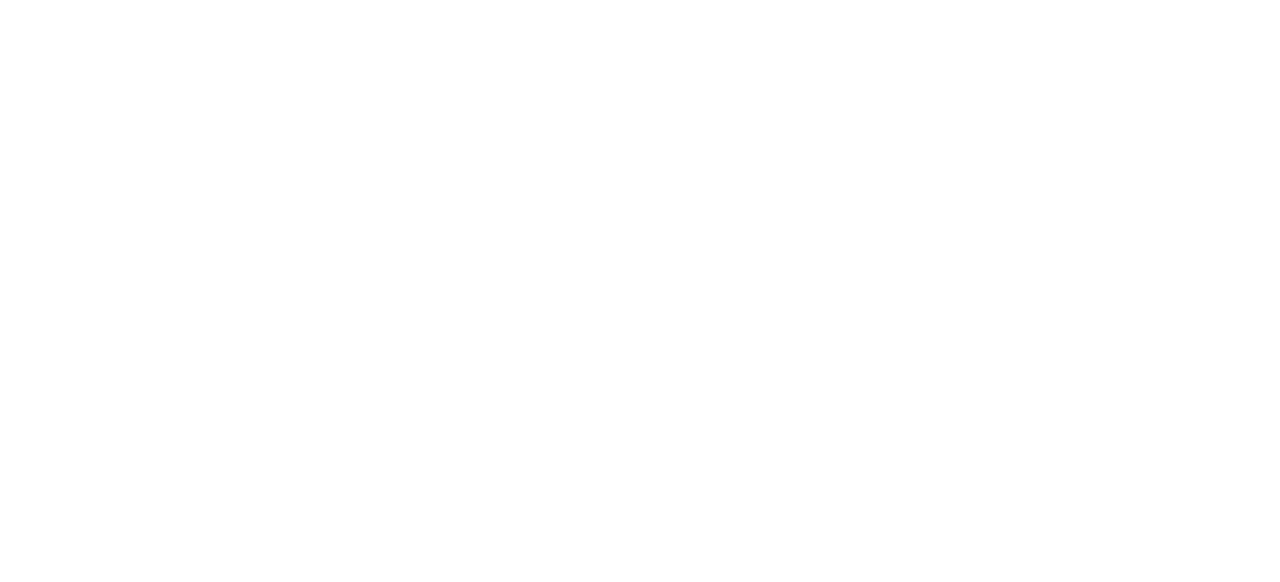
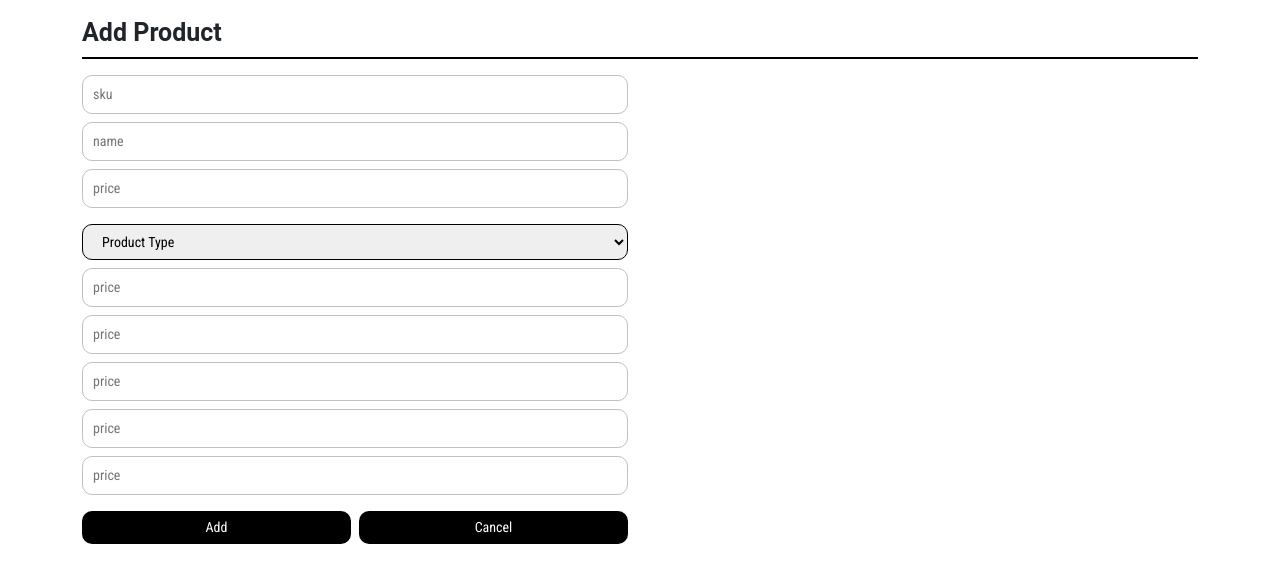
Before and after one commit to TarekMahmoud175/e-commerce-task-front, a React (Create React App) app: page /add-product in a window 1280 px wide. Before the commit this address had no page. Shown: the top 582 px of the page. Built offline with nearby package versions, Linux system fonts and the light colour scheme.

Commit message:
created add product form

```diff
--- a/package.json
+++ b/package.json
@@ -15,6 +15,7 @@
     "react": "^18.2.0",
     "react-bootstrap": "^2.5.0",
     "react-dom": "^18.2.0",
+    "react-hook-form": "^7.34.2",
     "react-router-dom": "^6.3.0",
     "react-scripts": "5.0.1",
     "styled-components": "^5.3.5",
--- a/src/components/input-component/index.js
+++ b/src/components/input-component/index.js
@@ -12,6 +12,7 @@
   errors = "",
   // touched,
   textarea = false,
+  id = "",
   ...prop
 }) => {
   return (
@@ -23,6 +24,7 @@
         onBlur={() => {
           handleBlur();
         }}
+        id={id}
         placeholder={placeholder}
         type={type}
         value={value}
--- a/src/pages/product-add/addProduct.module.css
+++ b/src/pages/product-add/addProduct.module.css
@@ -0,0 +1,4 @@
+.pageTitle {
+    font-size: var(--fs-30) !important;
+    font-weight: 600 !important;
+  }
--- a/src/pages/product-add/index.js
+++ b/src/pages/product-add/index.js
@@ -1,11 +1,190 @@
-import React from 'react';
+import React from "react";
+import Styles from "./addProduct.module.css";
+import SeparateLine from "../../components/separate-line";
+import Text from "../../components/text";
+import { useForm, Controller } from "react-hook-form";
+import InputComponent from "../../components/input-component";
+import SelectComponent from "../../components/select-component";
+import ButtonComponent from "../../components/button-component";
 
 const AddProduct = () => {
-    return (
-        <div>
+  const {
+    control,
+    formState: { errors },
+    handleSubmit,
+  } = useForm();
 
+  const onSubmit = (values) => {
+    console.log(values);
+  };
+
+  return (
+    <div className={`container py-3`}>
+      <div className="row">
+        <div className="col">
+          <Text className={`${Styles.pageTitle}`}>Add Product</Text>
         </div>
-    );
-}
+      </div>
+      <SeparateLine />
+      <div className="row">
+        <div className="col-6">
+          <form id="product_form" onSubmit={handleSubmit(onSubmit)}>
+            <Controller
+              name="sku"
+              control={control}
+              rules={{ required: "SKU is required" }}
+              render={({ field }) => (
+                <InputComponent
+                  className="mt-2"
+                  id="sku"
+                  errors={errors.sku?.message}
+                  placeholder={"sku"}
+                  {...field}
+                />
+              )}
+            />
+
+            <Controller
+              name="name"
+              control={control}
+              rules={{ required: "Name is required" }}
+              render={({ field }) => (
+                <InputComponent
+                  className="mt-2"
+                  id="name"
+                  errors={errors.name?.message}
+                  placeholder={"name"}
+                  {...field}
+                />
+              )}
+            />
+
+            <Controller
+              name="price"
+              control={control}
+              rules={{ required: "Price is required" }}
+              render={({ field }) => (
+                <InputComponent
+                  className="mt-2"
+                  id="price"
+                  errors={errors.price?.message}
+                  placeholder={"price"}
+                  {...field}
+                />
+              )}
+            />
+
+            <Controller
+              name="productType"
+              control={control}
+              rules={{ required: "Product type is required" }}
+              render={({ field }) => (
+                <SelectComponent
+                  className="mt-2 "
+                  id="productType"
+                  errors={errors.productType?.message}
+                  placeholder={"Product Type"}
+                  options={[
+                    { label: "DVD", value: "DVD" },
+                    { label: "Book", value: "BOOK" },
+                    { label: "Furniture", value: "FURNITURE" },
+                  ]}
+                  {...field}
+                />
+              )}
+            />
+
+            <Controller
+              name="price"
+              control={control}
+              rules={{ required: "Price is required" }}
+              render={({ field }) => (
+                <InputComponent
+                  className="mt-2"
+                  id="price"
+                  errors={errors.price?.message}
+                  placeholder={"price"}
+                  {...field}
+                />
+              )}
+            />
+
+<Controller
+              name="price"
+              control={control}
+              rules={{ required: "Price is required" }}
+              render={({ field }) => (
+                <InputComponent
+                  className="mt-2"
+                  id="price"
+                  errors={errors.price?.message}
+                  placeholder={"price"}
+                  {...field}
+                />
+              )}
+            />
+
+
+<Controller
+              name="price"
+              control={control}
+              rules={{ required: "Price is required" }}
+              render={({ field }) => (
+                <InputComponent
+                  className="mt-2"
+                  id="price"
+                  errors={errors.price?.message}
+                  placeholder={"price"}
+                  {...field}
+                />
+              )}
+            />
+
+<Controller
+              name="price"
+              control={control}
+              rules={{ required: "Price is required" }}
+              render={({ field }) => (
+                <InputComponent
+                  className="mt-2"
+                  id="price"
+                  errors={errors.price?.message}
+                  placeholder={"price"}
+                  {...field}
+                />
+              )}
+            />
+
+<Controller
+              name="price"
+              control={control}
+              rules={{ required: "Price is required" }}
+              render={({ field }) => (
+                <InputComponent
+                  className="mt-2"
+                  id="price"
+                  errors={errors.price?.message}
+                  placeholder={"price"}
+                  {...field}
+                />
+              )}
+            />
+
+
+            <div className="row my-3">
+              <div className="col-md-6 d-flex justify-content-between w-100">
+                <ButtonComponent title={"Add"} className={"w-100 me-2"} />
+                <ButtonComponent
+                  title={"Cancel"}
+                  className={"w-100 btn-danger"}
+                />
+              </div>
+            </div>
+          </form>
+        </div>
+      </div>
+    </div>
+  );
+};
 
 export default AddProduct;
--- a/src/pages/products-list/index.js
+++ b/src/pages/products-list/index.js
@@ -20,7 +20,7 @@
             <ButtonComponent
               title="ADD"
               className="me-2"
-              onClickAction={() => navigate("/AddProduct")}
+              onClickAction={() => navigate("/add-product")}
             />
             <ButtonComponent title="MASS DELETE" id="delete-product-btn" />
           </div>
--- a/src/router.js
+++ b/src/router.js
@@ -8,8 +8,8 @@
     <BrowserRouter basename="/">
       <Routes>
         <Route exact path="/" element={<ProductList />}></Route>
-        <Route exact path="/productlist" element={<ProductList />}></Route>
-        <Route exact path="/addproduct" element={<AddProduct />}></Route>
+        <Route exact path="/product-list" element={<ProductList />}></Route>
+        <Route exact path="/add-product" element={<AddProduct />}></Route>
       </Routes>
     </BrowserRouter>
   );
```
Also changed, not shown: 1 other file (tests, documents, lock files or other folders).
